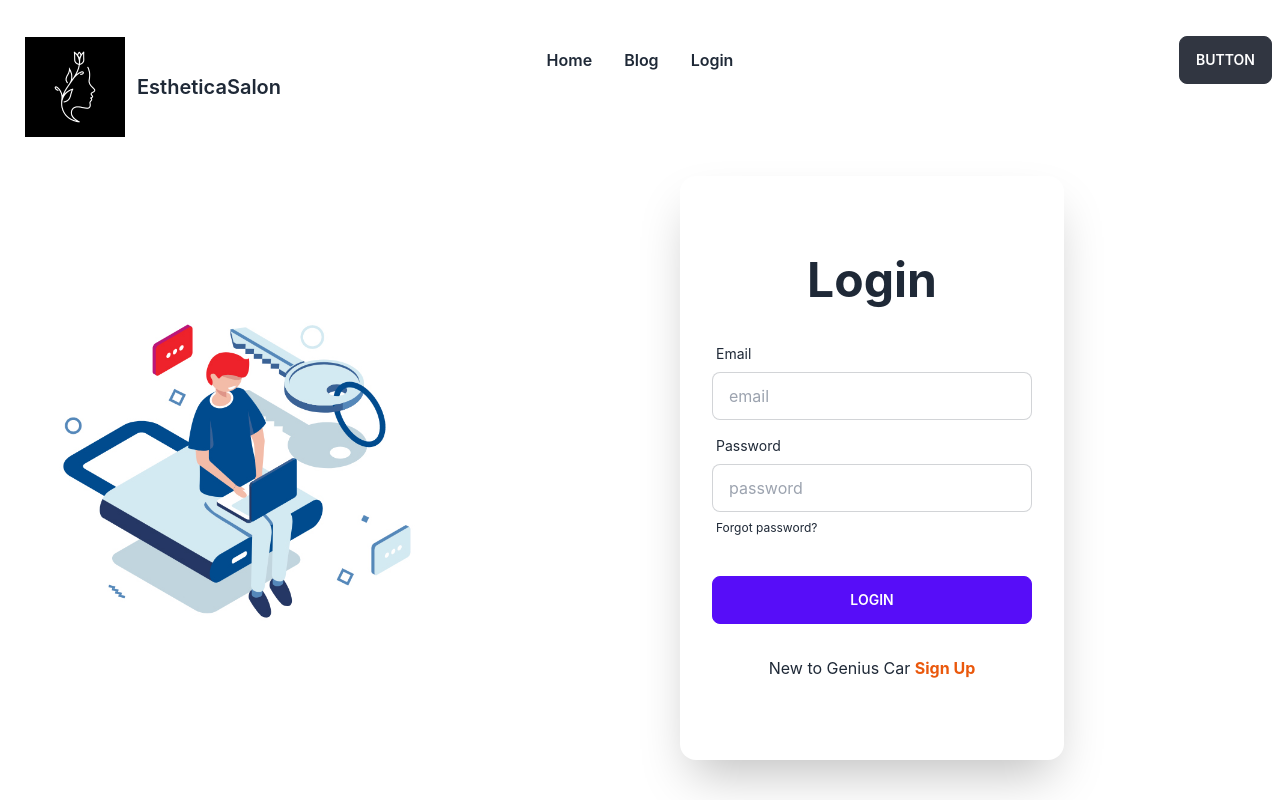
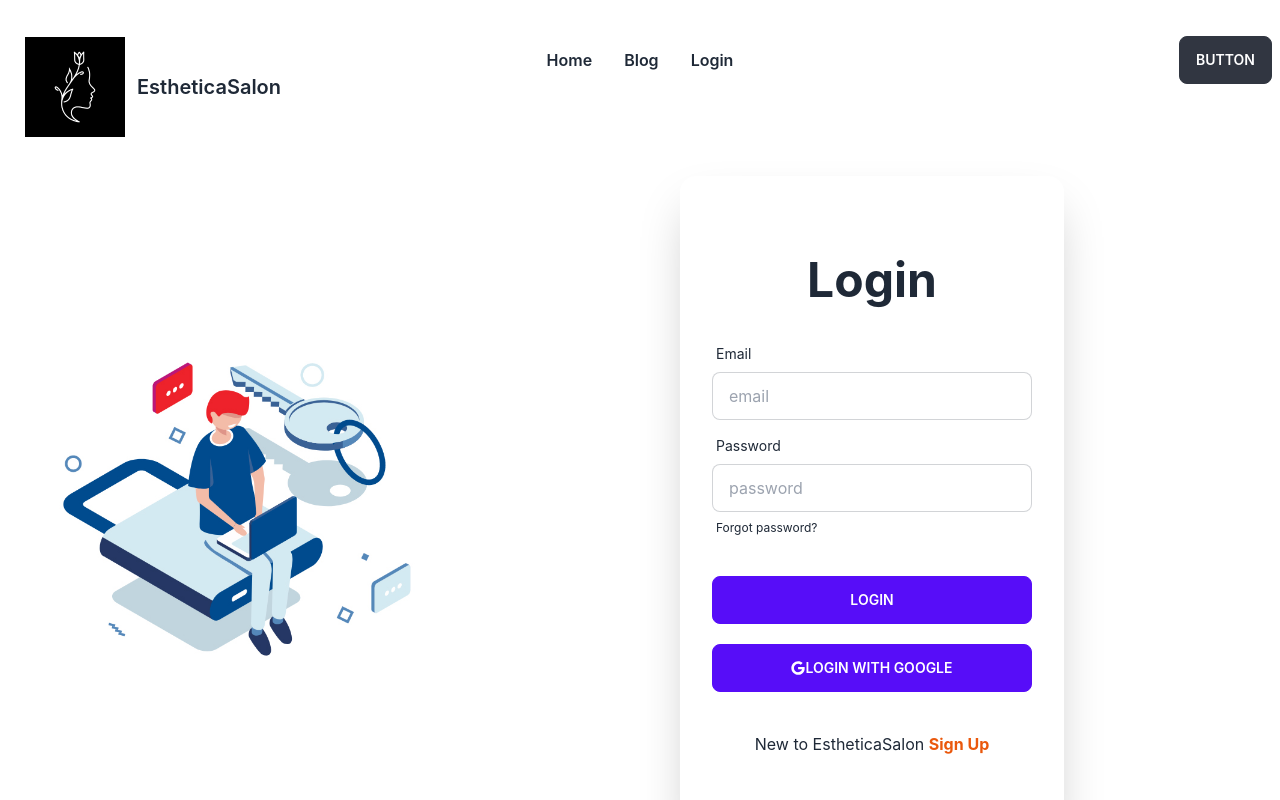
Before and after one commit to bhabna01/Esthetica-Salon-client, a React (Create React App) app: page /login in a window 1280 px wide. Shown: the top 800 px of the page. Built offline with nearby package versions, Linux system fonts and the light colour scheme; no server answers.

Commit message:
11th commit

```diff
--- a/src/Pages/Login/Login.js
+++ b/src/Pages/Login/Login.js
@@ -1,4 +1,6 @@
+import { GoogleAuthProvider } from 'firebase/auth';
 import React, { useContext } from 'react';
+import { FaGoogle } from 'react-icons/fa';
 import { Link, useLocation, useNavigate } from 'react-router-dom';
 import img from '../../assets/login-banner.jpg'
 import { AuthContext } from '../../context/AuthProvider/AuthProvider';
@@ -7,13 +9,27 @@
 
 const Login = () => {
 
-    const { login, loading } = useContext(AuthContext)
+    const { login, loading, providerLogin } = useContext(AuthContext)
     const location = useLocation();
     const navigate = useNavigate();
 
+    const googleProvider = new GoogleAuthProvider();
+
 
     const from = location.state?.from?.pathname || '/';
+    const handleGoogleSignIn = () => {
+        providerLogin(googleProvider)
+            .then(result => {
+                const user = result.user;
+                console.log(user);
+                // navigate(from, { repalce: true });
+            })
+            .catch(error => {
+                console.error(error)
 
+            })
+
+    }
     const handleLogin = event => {
         event.preventDefault();
         const form = event.target;
@@ -83,9 +99,10 @@
                         </div>
                         <div className="form-control mt-6">
                             <input className="btn btn-primary" type="submit" value="Login" />
+                            <button onClick={handleGoogleSignIn} className='btn btn-primary mb-2 mt-5'><FaGoogle></FaGoogle> Login with Google</button>
                         </div>
                     </form>
-                    <p className='text-center'>New to Genius Car <Link className='text-orange-600 font-bold' to="/signup">Sign Up</Link> </p>
+                    <p className='text-center'>New to EstheticaSalon <Link className='text-orange-600 font-bold' to="/signup">Sign Up</Link> </p>
                 </div>
             </div>
         </div>
--- a/src/context/AuthProvider/AuthProvider.js
+++ b/src/context/AuthProvider/AuthProvider.js
@@ -1,6 +1,6 @@
 import React from 'react';
 import { createContext } from 'react';
-import { createUserWithEmailAndPassword, getAuth, onAuthStateChanged, signInWithEmailAndPassword, signOut } from 'firebase/auth';
+import { createUserWithEmailAndPassword, getAuth, onAuthStateChanged, signInWithEmailAndPassword, signInWithPopup, signOut } from 'firebase/auth';
 import app from '../../firebase/firebase.config';
 import { useState } from 'react';
 import { useEffect } from 'react';
@@ -27,6 +27,9 @@
 
         return signOut(auth);
     }
+    const providerLogin = (provider) => {
+        return signInWithPopup(auth, provider);
+    }
 
     useEffect(() => {
         const unsubscribe = onAuthStateChanged(auth, currentUser => {
@@ -45,7 +48,8 @@
         loading,
         createUser,
         login,
-        logOut
+        logOut,
+        providerLogin
     }
 
     return (
```
